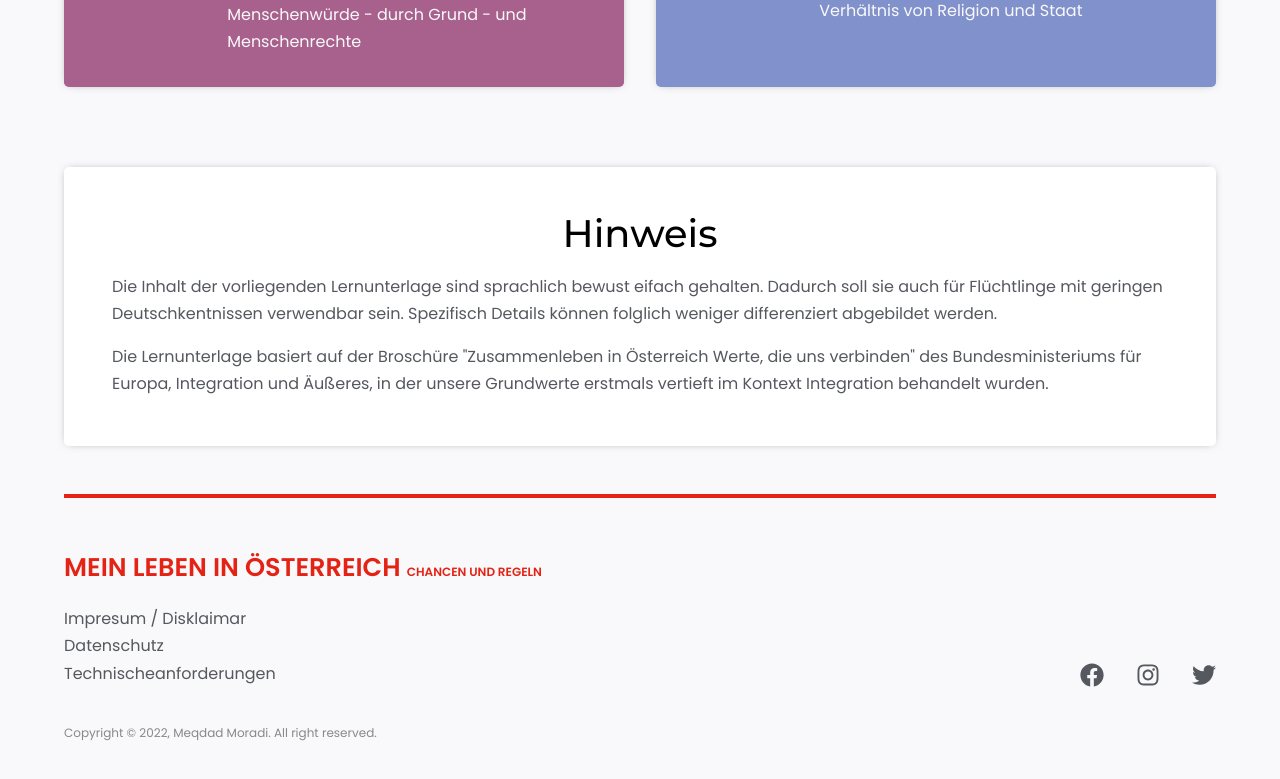
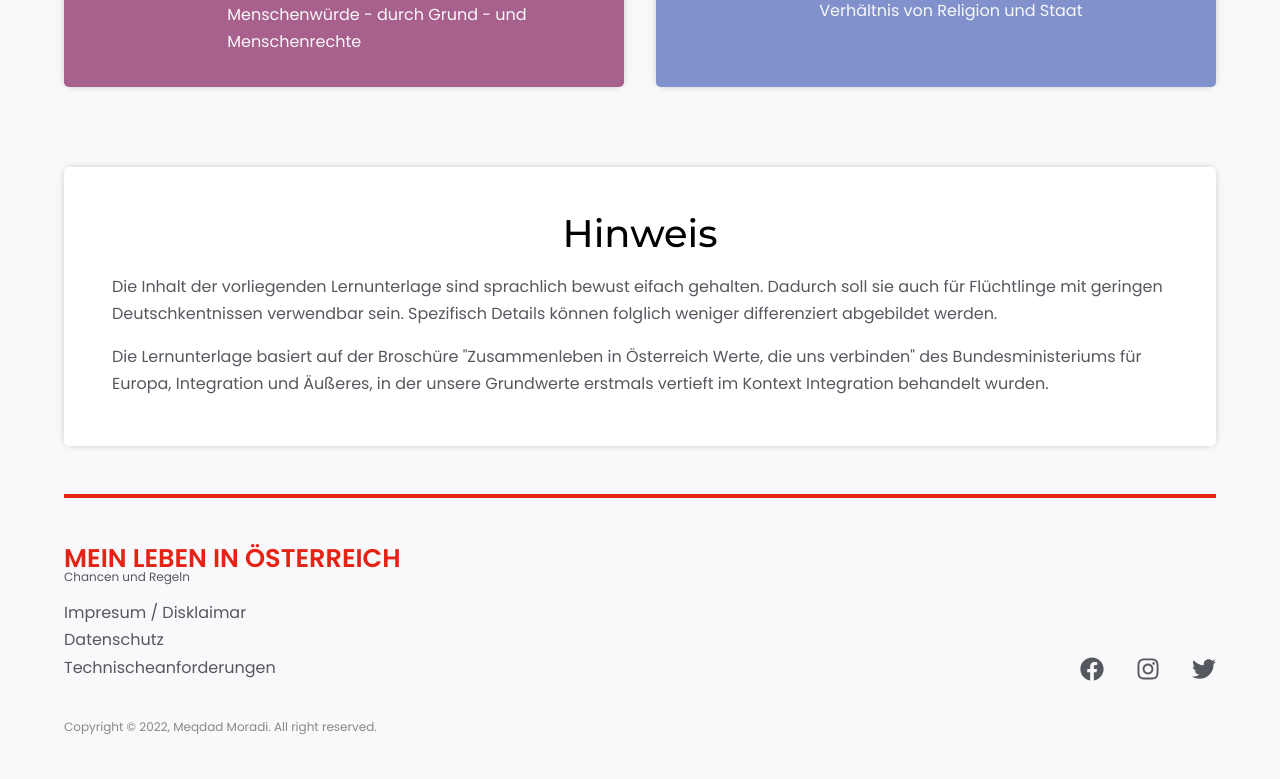
Before and after one commit to Meqdad-Moradi/my-life-in-austria, a React (Create React App) app: page / in a window 1280 px wide. Shown: the part 725-1504 px from the top of the page. Built offline with nearby package versions, Linux system fonts and the light colour scheme.

Commit message:
logo modified

```diff
--- a/src/assets/style/_footer.scss
+++ b/src/assets/style/_footer.scss
@@ -9,12 +9,21 @@
    }
 
    .logo {
+      @include flex(column, $ai: start);
+
       a {
          font-size: 1.6rem;
          font-weight: 600;
          text-transform: uppercase;
+         line-height: 1;
          color: $primary;
          text-decoration: none;
+         small {
+            display: block;
+            color: $dark;
+            text-transform: initial;
+            font-weight: 400;
+         }
       }
    }
 
--- a/src/assets/style/style.css
+++ b/src/assets/style/style.css
@@ -313,12 +313,26 @@ footer {
   padding-top: 3em;
   border-top: 4px solid #e52315;
 }
+.footer .logo {
+  display: flex;
+  flex-direction: column;
+  flex-wrap: nowrap;
+  justify-content: space-between;
+  align-items: start;
+}
 .footer .logo a {
   font-size: 1.6rem;
   font-weight: 600;
   text-transform: uppercase;
+  line-height: 1;
   color: #e52315;
   text-decoration: none;
+}
+.footer .logo a small {
+  display: block;
+  color: #55585e;
+  text-transform: initial;
+  font-weight: 400;
 }
 .footer .footer-content {
   display: grid;
```
Also changed, not shown: 1 other file (tests, documents, lock files or other folders).
